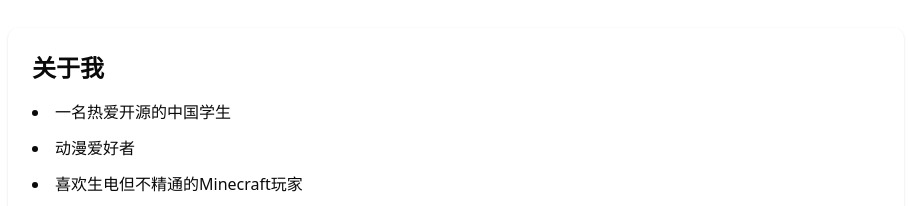
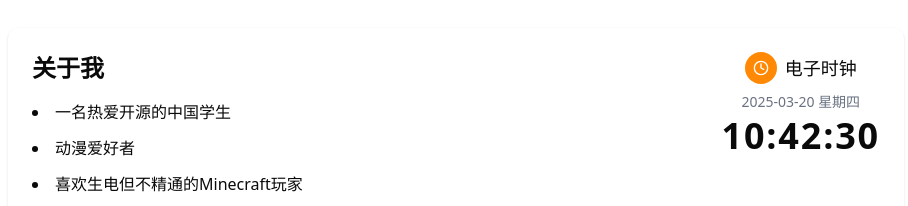
Before and after one commit to ExquisiteCore/Blog, a Next.js app in the folder frontend/: page /about in a window 1280 px wide. Shown: the part 157-363 px from the top of the page, without its empty margins (184-1092 px from the left). Built offline with nearby package versions, Linux system fonts and the light colour scheme; what @iconify/tailwind4 would draw is missing.

Commit message:
feat(about): 在关于页面添加电子时钟组件
新增一个电子时钟组件，并在关于页面中展示，以增强页面的交互性和视觉效果

```diff
--- a/frontend/src/app/(root)/about/page.tsx
+++ b/frontend/src/app/(root)/about/page.tsx
@@ -5,6 +5,7 @@ import Link from 'next/link';
 import { Tooltip, TooltipContent, TooltipProvider, TooltipTrigger } from '@/components/ui/tooltip';
 import { Button } from '@/components/ui/button';
 import { IconBrandGithub } from '@/components/icons/githubicon';
+import { Clock } from '@/components/clock';
 
 export default function Page() {
   return (
@@ -17,6 +18,8 @@ export default function Page() {
 
         {/* 个人信息部分 */}
         <div className="bg-card p-6 rounded-lg shadow-sm">
+          <div className="flex flex-col md:flex-row justify-between">
+            <div className="flex-1">
               <h2 className="text-2xl font-semibold mb-4">关于我</h2>
               <ul className="space-y-3 list-disc list-inside">
                 <li>一名热爱开源的中国学生</li>
@@ -39,6 +42,11 @@ export default function Page() {
                 </li>
               </ul>
               <p className="mt-4">喜欢写一些简单的代码和一些好玩的小东西</p>
+            </div>
+            <div className="md:ml-8 mt-6 md:mt-0 flex justify-center">
+              <Clock />
+            </div>
+          </div>
         </div>
 
         {/* 爱好部分 */}
--- /dev/null
+++ b/frontend/src/components/clock/index.tsx
@@ -0,0 +1,59 @@
+'use client';
+
+import * as React from 'react';
+
+export const Clock = () => {
+  const [date, setDate] = React.useState(new Date());
+
+  React.useEffect(() => {
+    const timer = setInterval(() => {
+      setDate(new Date());
+    }, 1000);
+
+    return () => {
+      clearInterval(timer);
+    };
+  }, []);
+
+  // 格式化日期：YYYY-MM-DD
+  const formatDate = () => {
+    const year = date.getFullYear();
+    const month = String(date.getMonth() + 1).padStart(2, '0');
+    const day = String(date.getDate()).padStart(2, '0');
+    return `${year}-${month}-${day}`;
+  };
+
+  // 获取星期
+  const getWeekday = () => {
+    const weekdays = ['星期日', '星期一', '星期二', '星期三', '星期四', '星期五', '星期六'];
+    return weekdays[date.getDay()];
+  };
+
+  // 格式化时间：HH:MM:SS
+  const formatTime = () => {
+    const hours = String(date.getHours()).padStart(2, '0');
+    const minutes = String(date.getMinutes()).padStart(2, '0');
+    const seconds = String(date.getSeconds()).padStart(2, '0');
+    return `${hours}:${minutes}:${seconds}`;
+  };
+
+  return (
+    <div className="flex flex-col items-center">
+      <div className="flex items-center mb-2">
+        <div className="w-8 h-8 rounded-full bg-orange-400 flex items-center justify-center mr-2">
+          <svg viewBox="0 0 24 24" width="16" height="16" stroke="currentColor" strokeWidth="2" fill="none" strokeLinecap="round" strokeLinejoin="round" className="text-white">
+            <circle cx="12" cy="12" r="10"></circle>
+            <polyline points="12 6 12 12 16 14"></polyline>
+          </svg>
+        </div>
+        <span className="text-lg font-medium">电子时钟</span>
+      </div>
+      <div className="text-gray-500 text-sm mb-1">
+        {formatDate()} {getWeekday()}
+      </div>
+      <div className="text-4xl font-bold tracking-wider">
+        {formatTime()}
+      </div>
+    </div>
+  );
+};
```
Lines whose indentation alone changed are shown as unchanged.
